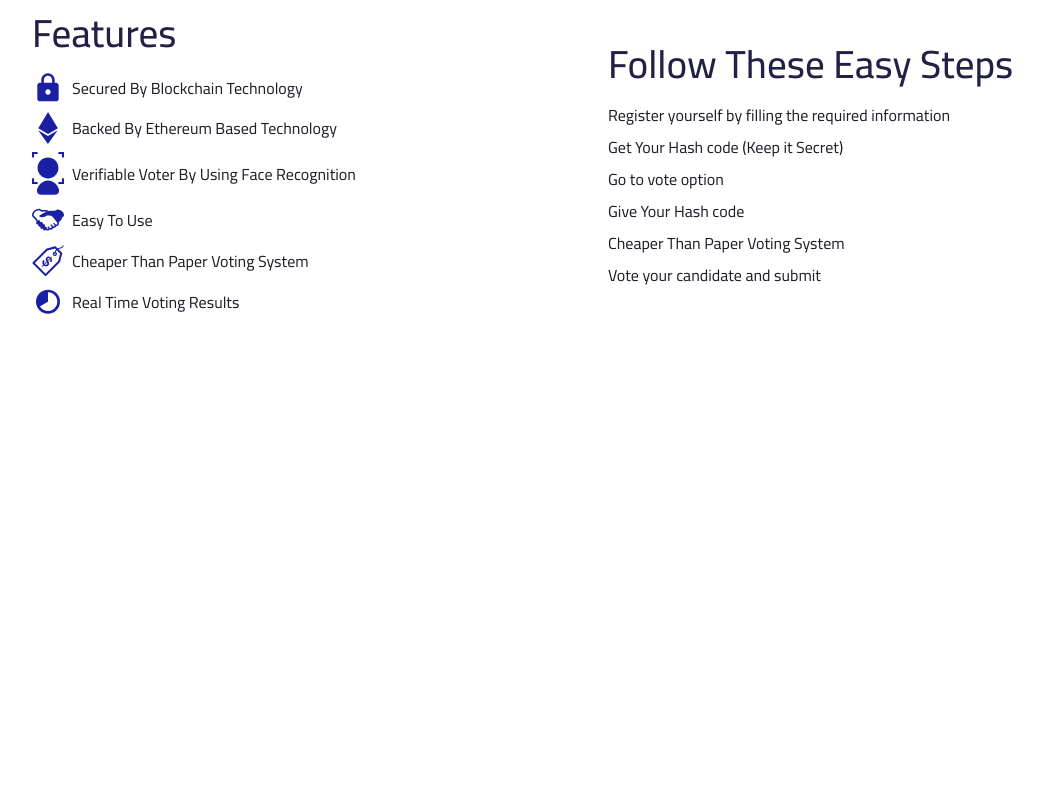
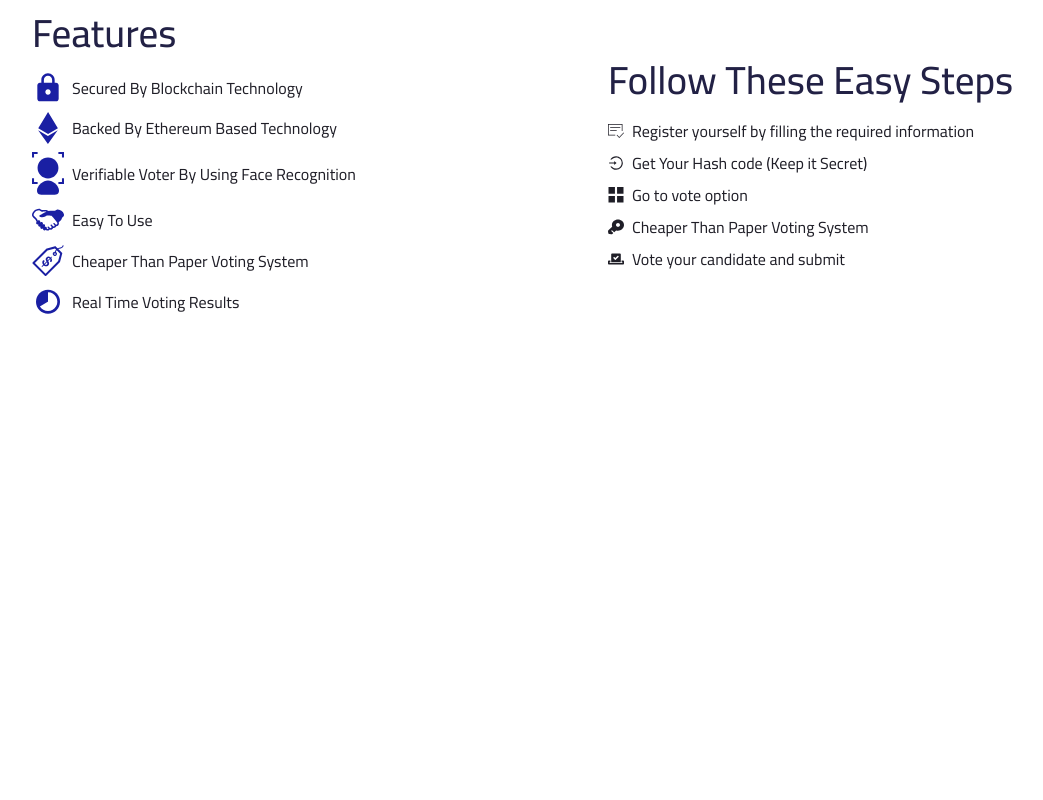
Before and after one commit to mohannadzidan/voitng-blockchain, a React (Vite) app: page / in a window 1280 px wide. Shown: the part 1040-1840 px from the top of the page, without its empty margins (32-1075 px from the left). Before the commit the page ends 1600 px from the top, so only its background shows below. Built offline with nearby package versions, Linux system fonts and the light colour scheme.

Commit message:
feat: add steps icons

```diff
--- a/src/App.jsx
+++ b/src/App.jsx
@@ -20,6 +20,7 @@ import { CacheProvider } from "@emotion/react";
 import createCache from "@emotion/cache";
 import { prefixer } from "stylis";
 import { useTranslation } from "react-i18next";
+import Footer from "./components/Footer";
 
 // Create rtl cache
 const cacheRtl = createCache({
@@ -44,6 +45,7 @@ function App() {
           </Bubble> */}
             <Route path="/" element={<Home />} />
           </Routes>
+          <Footer />
         </BrowserRouter>
       </Theme>
     </CacheProvider>
--- /dev/null
+++ b/src/components/Footer/index.jsx
@@ -0,0 +1,16 @@
+import { styled } from "@mui/material";
+import { Container } from "@mui/system";
+import React from "react";
+const Wrapper = styled("div")`
+  background-color: ${({ theme }) => theme.palette.secondary.main};
+  height: 300px;
+`;
+function Footer() {
+  return (
+    <Wrapper>
+      <Container maxWidth="lg" />
+    </Wrapper>
+  );
+}
+
+export default Footer;
--- /dev/null
+++ b/src/components/icons/KeyIcon.jsx
@@ -0,0 +1,21 @@
+import * as React from "react";
+
+function KeyIcon(props) {
+  return (
+    <svg
+      width="1em"
+      height="1em"
+      viewBox="0 0 30 29"
+      fill="none"
+      xmlns="http://www.w3.org/2000/svg"
+      {...props}
+    >
+      <path
+        d="M26.682 3.305c-4.439-4.131-11.637-4.131-16.046 0-3.104 2.87-4.034 7.002-2.834 10.642L.754 20.53c-.495.476-.84 1.414-.735 2.086l.45 3.053c.165 1.008 1.17 1.96 2.25 2.1l3.268.42c.72.099 1.725-.21 2.235-.7l1.23-1.148c.3-.266.3-.714 0-.994l-2.91-2.717a1.007 1.007 0 010-1.484 1.19 1.19 0 011.59 0l2.924 2.73a.79.79 0 001.05 0l3.179-2.954c3.884 1.134 8.308.252 11.397-2.619 4.424-4.13 4.424-10.866 0-14.997zM18.75 14.199C16.68 14.2 15 12.631 15 10.7c0-1.933 1.68-3.501 3.75-3.501 2.069 0 3.748 1.568 3.748 3.5 0 1.933-1.68 3.501-3.749 3.501z"
+        fill="currentColor"
+      />
+    </svg>
+  );
+}
+
+export default KeyIcon;
--- /dev/null
+++ b/src/components/icons/PriceTagIcon.jsx
@@ -0,0 +1,22 @@
+import { SvgIcon } from "@mui/material";
+import * as React from "react";
+
+function PriceTagIcon(props) {
+  return (
+    <svg
+      width="1em"
+      height="1em"
+      viewBox="0 0 32 33"
+      fill="none"
+      xmlns="http://www.w3.org/2000/svg"
+      {...props}
+    >
+      <g mask="url(#prefix__a)" fill="currentColor">
+        <path d="M19.168 13.752l.524-.524c.267-.267.296-.502.087-.708-.209-.205-.446-.172-.713.1l-.514.514a3.37 3.37 0 00-2.156-.915 2.941 2.941 0 00-2.675 2.156 2.6 2.6 0 00.08 1.337c.18.517.41 1.014.687 1.486l-2.256 2.255c-.143-.24-.23-.51-.254-.788a1.65 1.65 0 01.092-.679 8.63 8.63 0 01.381-.836.745.745 0 00.077-.495.907.907 0 00-.267-.47.854.854 0 00-.64-.267.83.83 0 00-.6.237 2.365 2.365 0 00-.507.78c-.133.334-.205.69-.211 1.05-.01.413.058.825.2 1.214.17.457.414.882.725 1.258l-1.309 1.31a.861.861 0 00-.26.4.386.386 0 00.138.352.336.336 0 00.376.114c.179-.09.34-.213.473-.362l1.208-1.207c.449.395.984.681 1.562.834.51.133 1.046.124 1.552-.024.49-.146.935-.413 1.295-.776a2.85 2.85 0 00.65-.975c.138-.35.197-.725.174-1.1a2.807 2.807 0 00-.245-1.03 15.289 15.289 0 00-.657-1.26l2.018-2.017a1.554 1.554 0 01-.034 1.576.853.853 0 00.1 1.13.824.824 0 00.606.252.807.807 0 00.6-.242c.162-.172.285-.377.362-.6.099-.272.157-.557.172-.846a2.502 2.502 0 00-.162-1.133c-.17-.399-.399-.77-.679-1.1zm-4.263 6.31a1.413 1.413 0 01-.956.422 1.882 1.882 0 01-1.149-.364l2.124-2.124c.202.355.33.748.374 1.154a1.175 1.175 0 01-.398.912h.005zm.844-4.123a2.76 2.76 0 01-.294-1.006 1.273 1.273 0 011.2-1.167c.337.037.662.144.955.315l-1.861 1.858z" />
+        <path d="M31.516 1.347a.47.47 0 00-.52-.462.506.506 0 00-.48.514c0 .063-.012 1.556-3.313 1.978a4.633 4.633 0 00-1.631.53l-1.613-1.615a1 1 0 00-.966-.259l-8.016 2.15a1 1 0 00-.675.291L.776 18a1 1 0 000 1.414l12.08 12.08a1 1 0 001.414 0L27.8 17.967a1 1 0 00.292-.673l2.148-8.018a.999.999 0 00-.26-.966l-3.656-3.657a3.673 3.673 0 011.01-.285c4.287-.548 4.188-2.922 4.182-3.022zM26.155 16.78L13.563 29.372 2.9 18.707 15.492 6.114l7.464-2 1.092 1.093a7.59 7.59 0 00-1.165 2.164 2.122 2.122 0 10.967.245 6.463 6.463 0 01.908-1.7l3.4 3.4-2.003 7.464zM23.61 8.66a1 1 0 11-1.415 0 .978.978 0 01.37-.227c-.07.292-.123.588-.16.886a.5.5 0 00.448.545.421.421 0 00.05 0 .5.5 0 00.5-.45c.034-.27.083-.537.147-.8.016.02.04.028.06.046z" />
+      </g>
+    </svg>
+  );
+}
+
+export default PriceTagIcon;
--- /dev/null
+++ b/src/components/icons/RegisterIcon.jsx
@@ -0,0 +1,21 @@
+import * as React from "react";
+
+function RegisterIcon(props) {
+  return (
+    <svg
+      width="1em"
+      height="1em"
+      viewBox="0 0 25 22"
+      fill="none"
+      xmlns="http://www.w3.org/2000/svg"
+      {...props}
+    >
+      <path
+        d="M19.257 6.042H3.398V4.833h15.859v1.209zm-5.664 3.625H3.398v1.208h10.195V9.667zM22.655 0v10.875h-1.133V1.208H1.132v15.708h10.196v1.209H0V0h22.655zM25 14.06l-.8-.854-6.642 7.084-3.243-3.46-.801.855L17.558 22 25 14.06z"
+        fill="currentColor"
+      />
+    </svg>
+  );
+}
+
+export default RegisterIcon;
--- /dev/null
+++ b/src/components/icons/TargetIcon.jsx
@@ -0,0 +1,21 @@
+import * as React from "react";
+
+function TargetIcon(props) {
+  return (
+    <svg
+      width="1em"
+      height="1em"
+      viewBox="0 0 32 32"
+      fill="none"
+      xmlns="http://www.w3.org/2000/svg"
+      {...props}
+    >
+      <path
+        d="M16.303 2.562A13.443 13.443 0 004.947 8.741a.25.25 0 00.21.384h2.196c.15 0 .29-.066.385-.181.218-.266.453-.522.7-.766a11.057 11.057 0 017.83-3.24c1.498 0 2.948.29 4.31.868A11.057 11.057 0 0124.1 8.178a11.04 11.04 0 012.375 3.516c.578 1.362.869 2.81.869 4.306a11.01 11.01 0 01-3.244 7.822 11.056 11.056 0 01-7.831 3.24 11.056 11.056 0 01-7.831-3.24 12.383 12.383 0 01-.7-.766.497.497 0 00-.385-.181H5.156a.249.249 0 00-.209.384 13.446 13.446 0 0011.322 6.178c7.381 0 13.375-5.94 13.45-13.3A13.422 13.422 0 0016.303 2.563zM12.344 19.5v-2.375H2.533a.25.25 0 01-.25-.25v-1.75a.25.25 0 01.25-.25h9.813V12.5a.25.25 0 01.406-.197l4.434 3.5a.25.25 0 010 .394l-4.434 3.5a.252.252 0 01-.406-.197z"
+        fill="currentColor"
+      />
+    </svg>
+  );
+}
+
+export default TargetIcon;
--- /dev/null
+++ b/src/components/icons/VoteIcon.jsx
@@ -0,0 +1,21 @@
+import * as React from "react";
+
+function VoteIcon(props) {
+  return (
+    <svg
+      width="1em"
+      height="1em"
+      viewBox="0 0 32 22"
+      fill="none"
+      xmlns="http://www.w3.org/2000/svg"
+      {...props}
+    >
+      <path
+        d="M30.4 14.143h-3.2v3.143h1.12c.265 0 .48.176.48.393v.785c0 .216-.215.393-.48.393H3.68c-.265 0-.48-.177-.48-.393v-.785c0-.216.215-.393.48-.393H4.8v-3.143H1.6c-.885 0-1.6.702-1.6 1.571v4.715C0 21.298.715 22 1.6 22h28.8c.885 0 1.6-.702 1.6-1.571v-4.715c0-.869-.715-1.571-1.6-1.571zm-4.8 3.143v-15.7C25.6.707 24.875 0 23.985 0H8.02C7.125 0 6.4.712 6.4 1.586v15.7h19.2zM10.56 8.348l1.275-1.242a.54.54 0 01.76.005l2.065 2.043 4.76-4.636a.54.54 0 01.76.005l1.265 1.252c.21.206.21.54-.005.746l-6.415 6.247a.54.54 0 01-.76-.005L10.56 9.095a.517.517 0 010-.747z"
+        fill="currentColor"
+      />
+    </svg>
+  );
+}
+
+export default VoteIcon;
--- /dev/null
+++ b/src/components/icons/WindowsIcon.jsx
@@ -0,0 +1,21 @@
+import * as React from "react";
+
+function WindowsIcon(props) {
+  return (
+    <svg
+      width="1em"
+      height="1em"
+      viewBox="0 0 30 32"
+      fill="none"
+      xmlns="http://www.w3.org/2000/svg"
+      {...props}
+    >
+      <path
+        d="M12.857 13.492V.207H0v13.285h12.857zm17.143 0V.207H17.143v13.285H30zM12.857 31.207V17.92H0v13.286h12.857zm17.143 0V17.92H17.143v13.286H30z"
+        fill="currentColor"
+      />
+    </svg>
+  );
+}
+
+export default WindowsIcon;
--- a/src/pages/Home/index.jsx
+++ b/src/pages/Home/index.jsx
@@ -10,10 +10,16 @@ import {
   styled,
   Typography,
 } from "@mui/material";
-import VoteIcon from "./VoteIcon";
+import BigVoteIcon from "./VoteIcon";
 import LaptopIcon from "./LaptopIcon";
 import MobileIcon from "./MobileIcon";
 import { useTranslation } from "react-i18next";
+import RegisterIcon from "../../components/icons/RegisterIcon";
+import WindowsIcon from "../../components/icons/WindowsIcon";
+import TargetIcon from "../../components/icons/TargetIcon";
+import KeyIcon from "../../components/icons/KeyIcon";
+import VoteIcon from "../../components/icons/VoteIcon";
+import PriceTagIcon from "../../components/icons/PriceTagIcon";
 
 function Home() {
   const { t } = useTranslation();
@@ -43,7 +49,7 @@ function Home() {
               alignItems="center"
               height="60vh"
             >
-              <VoteIcon />
+              <BigVoteIcon />
             </Grid>
             <Grid item xs={6} display="flex" alignItems="center">
               <Stack spacing={2}>
@@ -280,31 +286,31 @@ function Home() {
               </Typography>
               <Stack spacing={1}>
                 <Stack direction="row" spacing={1} alignItems="center">
+                  <RegisterIcon />
                   <Typography variant="body1">
                     {t("landing.steps.step_1")}
                   </Typography>
                 </Stack>
                 <Stack direction="row" spacing={1} alignItems="center">
+                  <TargetIcon />
                   <Typography variant="body1">
                     {t("landing.steps.step_2")}
                   </Typography>
                 </Stack>
                 <Stack direction="row" spacing={1} alignItems="center">
+                  <WindowsIcon />
                   <Typography variant="body1">
                     {t("landing.steps.step_3")}
                   </Typography>
                 </Stack>
                 <Stack direction="row" spacing={1} alignItems="center">
-                  <Typography variant="body1">
-                    {t("landing.steps.step_4")}
-                  </Typography>
-                </Stack>
-                <Stack direction="row" spacing={1} alignItems="center">
+                  <KeyIcon />
                   <Typography variant="body1">
                     {t("landing.steps.step_5")}
                   </Typography>
                 </Stack>
                 <Stack direction="row" spacing={1} alignItems="center">
+                  <VoteIcon />
                   <Typography variant="body1">
                     {t("landing.steps.step_6")}
                   </Typography>
@@ -312,10 +318,17 @@ function Home() {
               </Stack>
             </Grid>
           </Grid>
-          <Stack></Stack>
-
-          <Stack></Stack>
         </Container>
+      </Section>
+      <Section>
+        <Container
+          maxWidth="lg"
+          sx={{
+            paddingY: 8,
+            display: "flex",
+            flexDirection: "column",
+          }}
+        ></Container>
       </Section>
       {/* <Section>
         <Container
```
